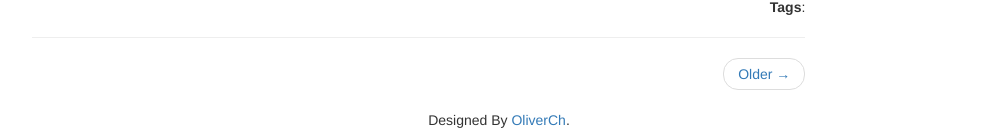
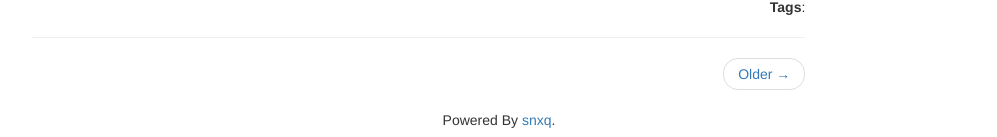
Before and after one commit to snxq/snxq.github.io, a Jekyll site: the page built from index.html, in a window 1280 px wide. Shown: the part 837-974 px from the top of the page, without its empty margins (141-1138 px from the left). Built offline with Jekyll 4.4.1, drawn with Linux system fonts in a browser that asks for light colours; the list of posts is cut into pages by our own code.

Commit message:
:wrench: fix index footer

```diff
--- a/_includes/footer.html
+++ b/_includes/footer.html
@@ -1,8 +1,8 @@
 <!-- footer -->
 <div class="col-xs-12 span9">
   <p class="text-center">
-    Designed By
-    <a href="https://snxq.github.io">OliverCh</a>.</p></div>
+    Powered By
+    <a href="https://github.com/snxq">snxq</a>.</p></div>
 </div>
 </div>
 <script src="https://code.jquery.com/jquery.js"></script>
```
